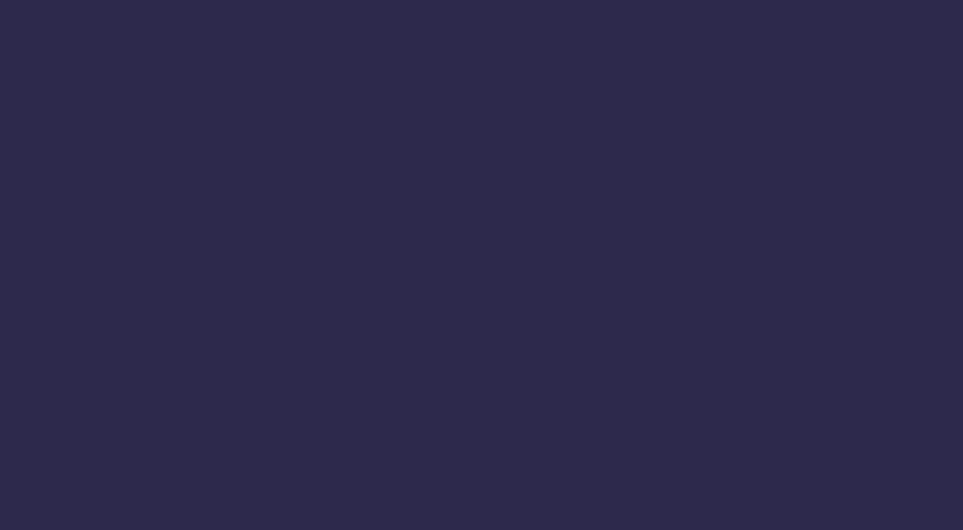
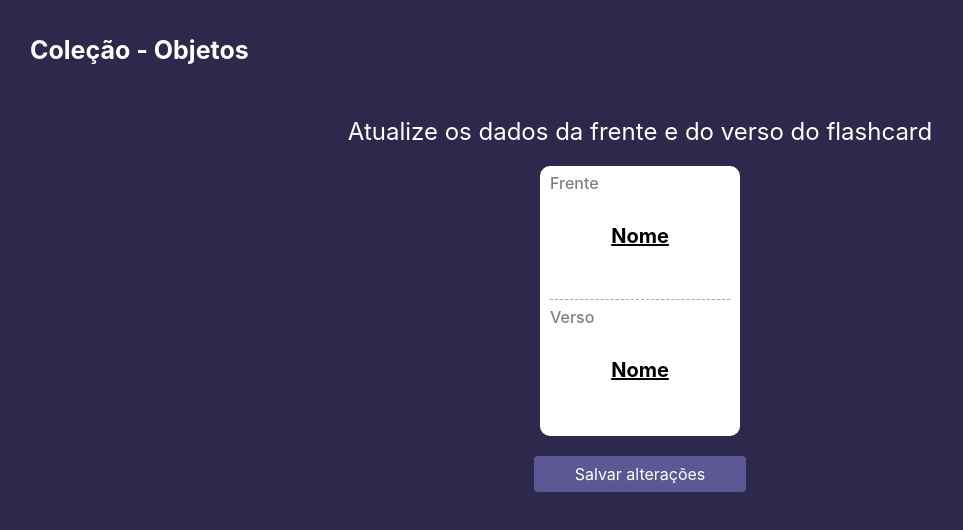
Before and after one commit to VinnenLM/prog-web-1-reactjs, a React (Create React App) app: page /editar-cartao in a window 1280 px wide. Before the commit this address had no page. Shown: the top 530 px of the page, without its empty margins (0-963 px from the left). Built offline with nearby package versions, Linux system fonts and the light colour scheme.

Commit message:
Refatoração da página editar-cartão

```diff
--- a/src/App.js
+++ b/src/App.js
@@ -5,7 +5,7 @@ import Login from './view/login';
 import Cadastro from './view/cadastro';
 import Home from './view/home';
 import Cartao from './view/cartao';
-// import EditarCartao from './view/editar-cartao';
+import EditarCartao from './view/editar-cartao';
 // import EditarColecao from './view/editar-colecao';
 // import Index from './view/index';
 import NovaColecao from './view/nova-colecao';
@@ -20,10 +20,11 @@ function App() {
         <Route exact path='/cadastro' element={<Cadastro />} />
         {/*
 
-        <Route exact path='/editar-cartao' element={<EditarCartao />} />
+
         <Route exact path='/editar-colecao' element={<EditarColecao />} />
         <Route exact path='/index' element={<Index />} />
          */}
+         <Route exact path='/editar-cartao' element={<EditarCartao />} />
          <Route exact path='/nova-colecao' element={<NovaColecao />} />
          <Route exact path='/novo-cartao' element={<NovoCartao />} />
          <Route exact path='/home' element={<Home />} />
--- a/src/view/editar-cartao/editar-cartao.module.css
+++ b/src/view/editar-cartao/editar-cartao.module.css
@@ -39,17 +39,17 @@ input{
     color: white;
 }
 
-.minhas-colecoes {
+.minhasColecoes {
     margin-right: 20px;
 }
 
-.container-principal {
+.containerPrincipal {
     margin-top: 2rem;
     margin-left: 30px;
     margin-right: 30px;
 }
 
-.container-principal>span {
+.containerPrincipal>span {
     font-weight: bold;
     font-size: 25px;
     margin-bottom: 5px;
@@ -77,7 +77,7 @@ h3 {
     padding: 5px 0;
 }
 
-.cartao-frente, .cartao-verso {
+.cartaoFrente, .cartaoVerso {
     font-size: 20px;
     text-decoration: underline;
     text-align: center;
@@ -105,7 +105,7 @@ h3 {
 }
 
 #salvar {
-    margin: 10px auto;
+    margin: 20px auto;
     padding-left: 40px;
     padding-right: 40px;
 }
--- a/src/view/editar-cartao/index.js
+++ b/src/view/editar-cartao/index.js
@@ -1,31 +1,33 @@
 import React from "react";
-import './editar-cartao.css';
+import EstiloEditarCartao from './editar-cartao.module.css';
 
 function EditarCartao() {
-    return(
+    return (
         <main>
-        <div class="container-principal">
+            <div class={EstiloEditarCartao.containerPrincipal}>
                 <span>Coleção - Objetos</span>
 
-            <div class="titulo">
+                <div class={EstiloEditarCartao.titulo}>
                     <h3>Atualize os dados da frente e do verso do flashcard</h3>
                 </div>
 
                 <form action="cartoes.html" method="post">
 
-            <div class="cartao">
+                    <div class={EstiloEditarCartao.cartao}>
                         <span>Frente</span>
-                <div class="cartao-frente">
+                        <div class={EstiloEditarCartao.cartaoFrente}>
                             <input id="frente" value="Nome"></input>
                         </div>
-                <div class="separacao"></div>
+                        <div class={EstiloEditarCartao.separacao}></div>
                         <span>Verso</span>
-                <div class="cartao-verso">
+                        <div class={EstiloEditarCartao.cartaoVerso}>
                             <input id="verso" value="Nome"></input>
                         </div>
                     </div>
 
-            <button class="btn btn-default d-flex" id="salvar" onclick="salvarDados()">Salvar alterações</button>
+                    <div className="d-flex justify-content-center">
+                        <button className={`${EstiloEditarCartao.btn} btn btn-default`} id={EstiloEditarCartao.salvar} onclick="salvarDados()">Salvar alterações</button>
+                    </div>
 
                 </form>
             </div>
```
Lines whose indentation alone changed are shown as unchanged.
